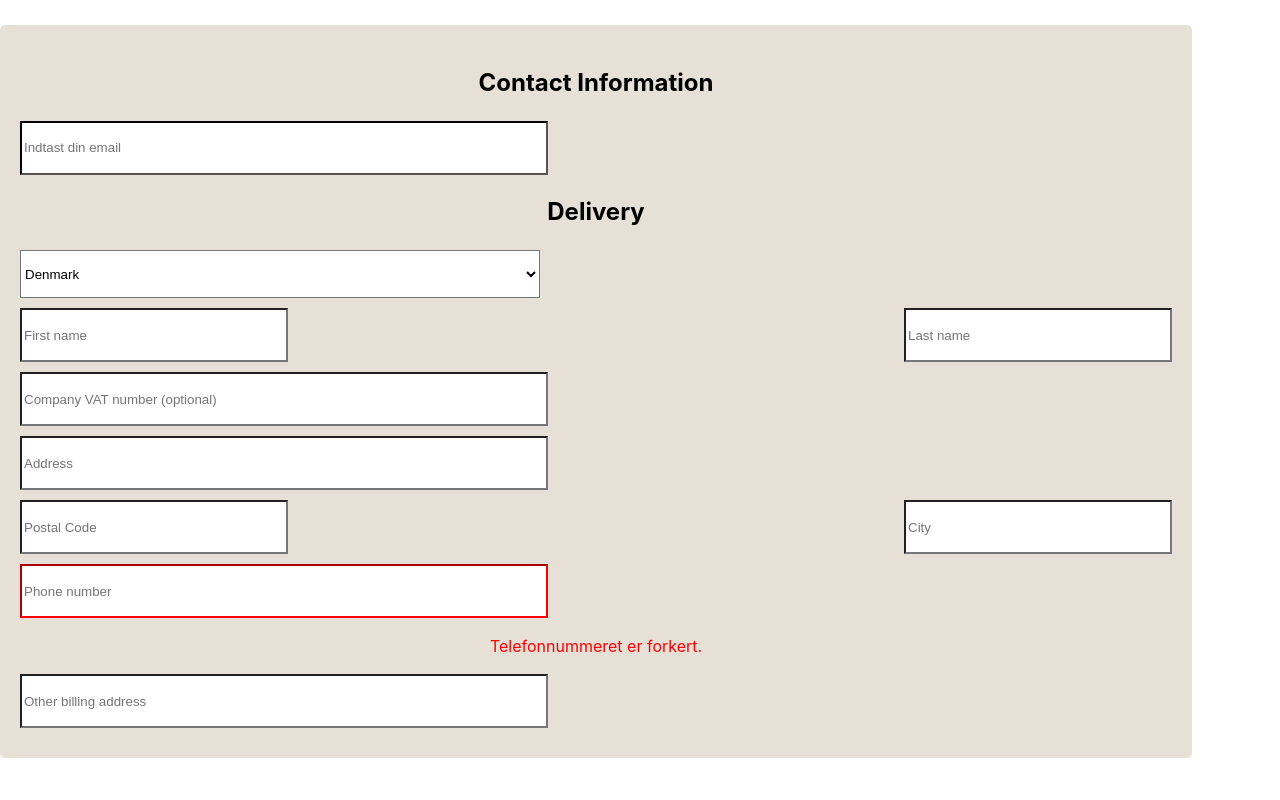
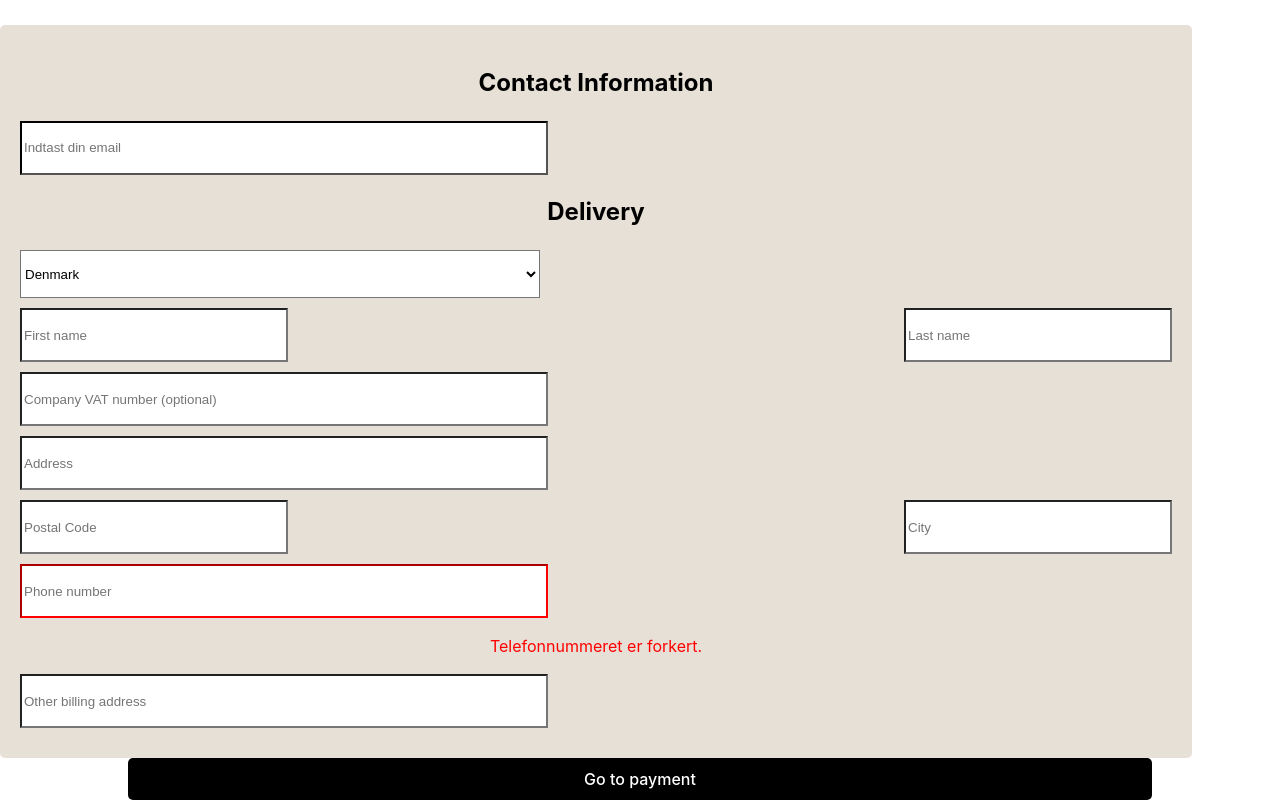
Before and after one commit to Johansogaard/frontend, a React (Vite) app: page /checkout in a window 1280 px wide. Shown: the part 258-1058 px from the top of the page. Before the commit the page ends 1016 px from the top, so only its background shows below. Built offline with nearby package versions, Linux system fonts and the light colour scheme; no server answers.

Commit message:
Add Stripe.js dependency and update shopping cart and checkout pages

```diff
--- a/package.json
+++ b/package.json
@@ -12,6 +12,7 @@
     "format": "prettier --write ."
   },
   "dependencies": {
+    "@stripe/stripe-js": "^3.2.0",
     "@testing-library/react": "^14.2.1",
     "@testing-library/user-event": "^14.5.2",
     "jsdom": "^24.0.0",
--- a/src/checkoutPage/checkoutPage.tsx
+++ b/src/checkoutPage/checkoutPage.tsx
@@ -1,6 +1,7 @@
+import Link from "../components/Link"
 import { FormComponent } from "../shopping-cart/shoppingCart-Components/formComponent"
 import { CheckoutMenuBar } from "./checkoutMenuBar/checkoutMenuBar"
-
+import { handleCheckout } from "../shopping-cart/shoppingCart-Components/totalPriceComponent"
 
 export function CheckoutPage(){
     return(
@@ -9,6 +10,11 @@ export function CheckoutPage(){
   <section className="delivery">
         <FormComponent />
       </section>
+      <button className="checkout-button" onClick={handleCheckout}>
+        <Link to="/payment" className="link">
+          Go to payment
+        </Link>
+      </button>
     </>
     )
 }
--- a/src/shopping-cart/shoppingCart-Components/totalPriceComponent.tsx
+++ b/src/shopping-cart/shoppingCart-Components/totalPriceComponent.tsx
@@ -1,7 +1,28 @@
 import { useCart } from '../shoppingCart-Context/cartContext'
 import Link from '../../components/Link'
+import { loadStripe } from '@stripe/stripe-js';
 
 
+export async function handleCheckout() {
+  try {
+
+
+    // make a POST request to server to create a checkout session
+    const response = await fetch('http://localhost/payments/create-checkout-session', {
+      method: 'POST',
+    });
+    const responseData = await response.json();
+    const { sessionId } = responseData;
+
+    // redirecct  user to  checkout page
+    const stripe = await loadStripe('pk_test_51OiCXmBMSCX1jgl0IUNdbTl3vYHRLFCzO2Hf6HsfmbdZGFvy3lwCWkYYAOaLDRXaT6XvqiT0hlnJOJ4cMqmcWBTS00TwtT3JgH');
+    if (stripe) {
+      stripe.redirectToCheckout({ sessionId });
+    }
+  } catch (error) {
+    console.error('Error during checkout:', error);
+  }
+}
 
 
 export function TotalPriceComponent() {
@@ -33,13 +54,16 @@ return(
 
 
         </div>
-        <button className="checkout-button">
+
+      <button className="checkout-button">
         <Link to="/checkout" className="link">
           Go to checkout
         </Link>
-        </button>
+      </button>
+
+
       </section>
 
 
-      )
+      );
 }
--- a/src/shopping-cart/shoppingCartPage.tsx
+++ b/src/shopping-cart/shoppingCartPage.tsx
@@ -6,6 +6,7 @@ import { ItemListComponent } from './shoppingCart-Components/ItemlistComponent';
 import { TotalPriceComponent } from './shoppingCart-Components/totalPriceComponent';
 import { Menubar } from '../menubar/menubar';
 import { Topbar } from '../topbar/topBar';
+import Link from '../components/Link';
 
 export function ShoppingCart() {
 
```
Also changed, not shown: public/cancel.html (added, +10 -0 lines), public/success.html (added, +10 -0 lines), 1 other file (tests, documents, lock files or other folders).
